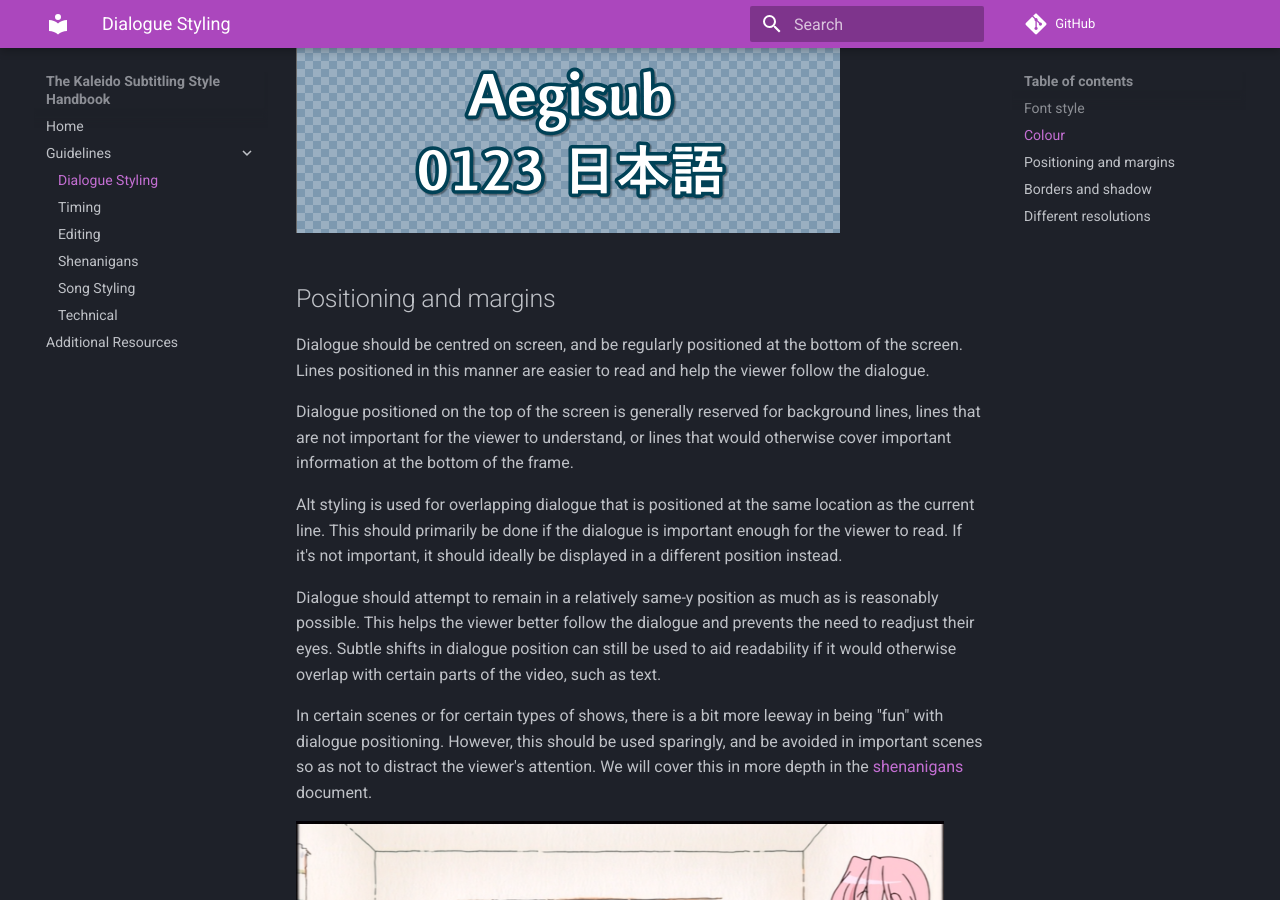
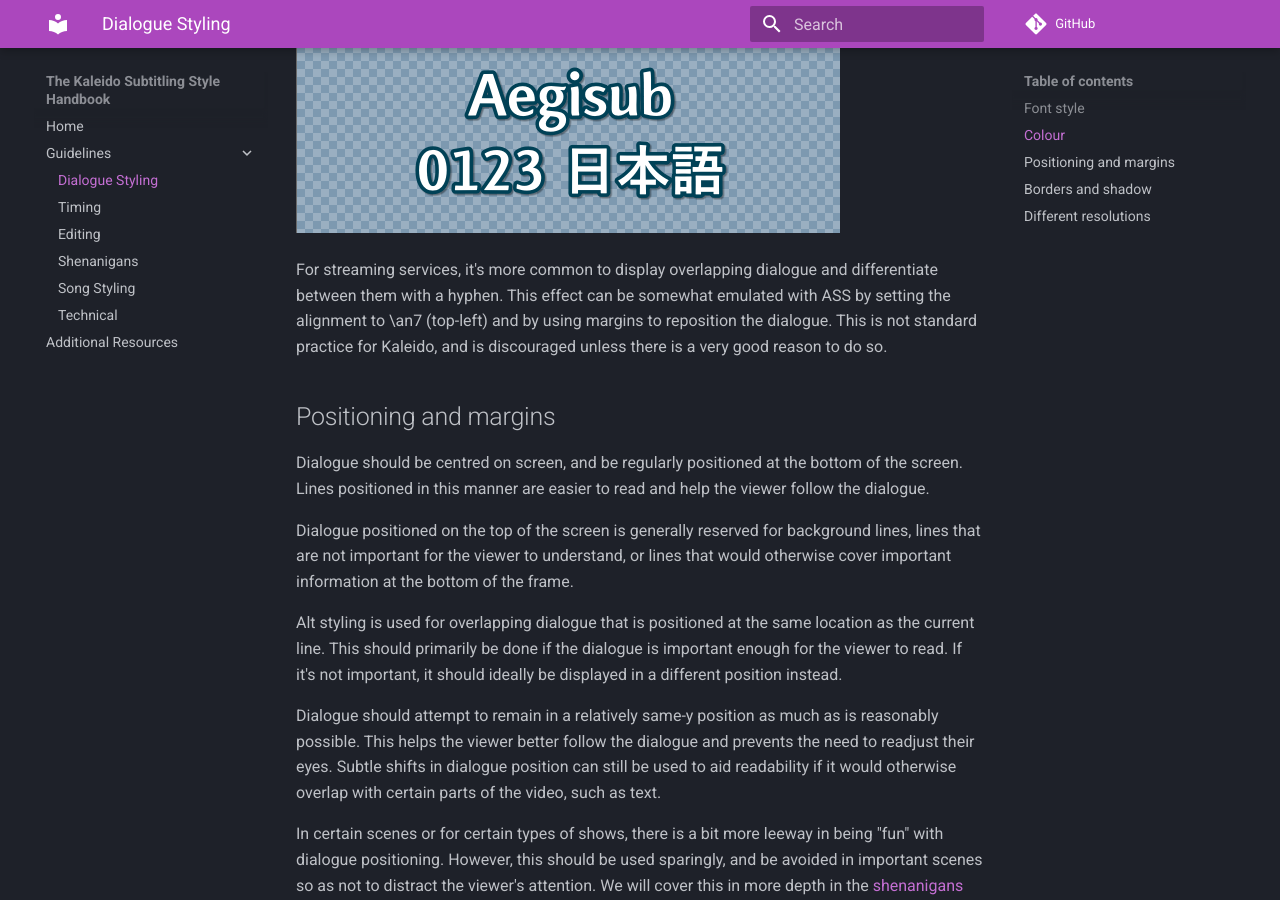
Before and after one commit to Kaleido-subs/style-guide, an MkDocs documentation site: the page built from docs/guidelines/styling/dialogue_styling.md, in a window 1280 px wide and 900 px high, scrolled down 3426 px. Built offline with MkDocs 1.6.1 and Material for MkDocs 9.7.7, drawn with Linux system fonts in a browser that asks for light colours; comment, search, counter and statistics services are not loaded.

Commit message:
Short blurb about hyphens and overlaps

```diff
--- a/docs/guidelines/styling/dialogue_styling.md
+++ b/docs/guidelines/styling/dialogue_styling.md
@@ -144,6 +144,15 @@
 
 ![Kaleido-subs overlapping dialogue style](./img/styling/kaleido-house-style-alt.png)
 
+For streaming services,
+it's more common to display overlapping dialogue
+and differentiate between them with a hyphen.
+This effect can be somewhat emulated with ASS
+by setting the alignment to \an7 (top-left)
+and by using margins to reposition the dialogue.
+This is not standard practice for Kaleido,
+and is discouraged unless there is a very good reason to do so.
+
 ## Positioning and margins
 
 Dialogue should be centred on screen,
```
